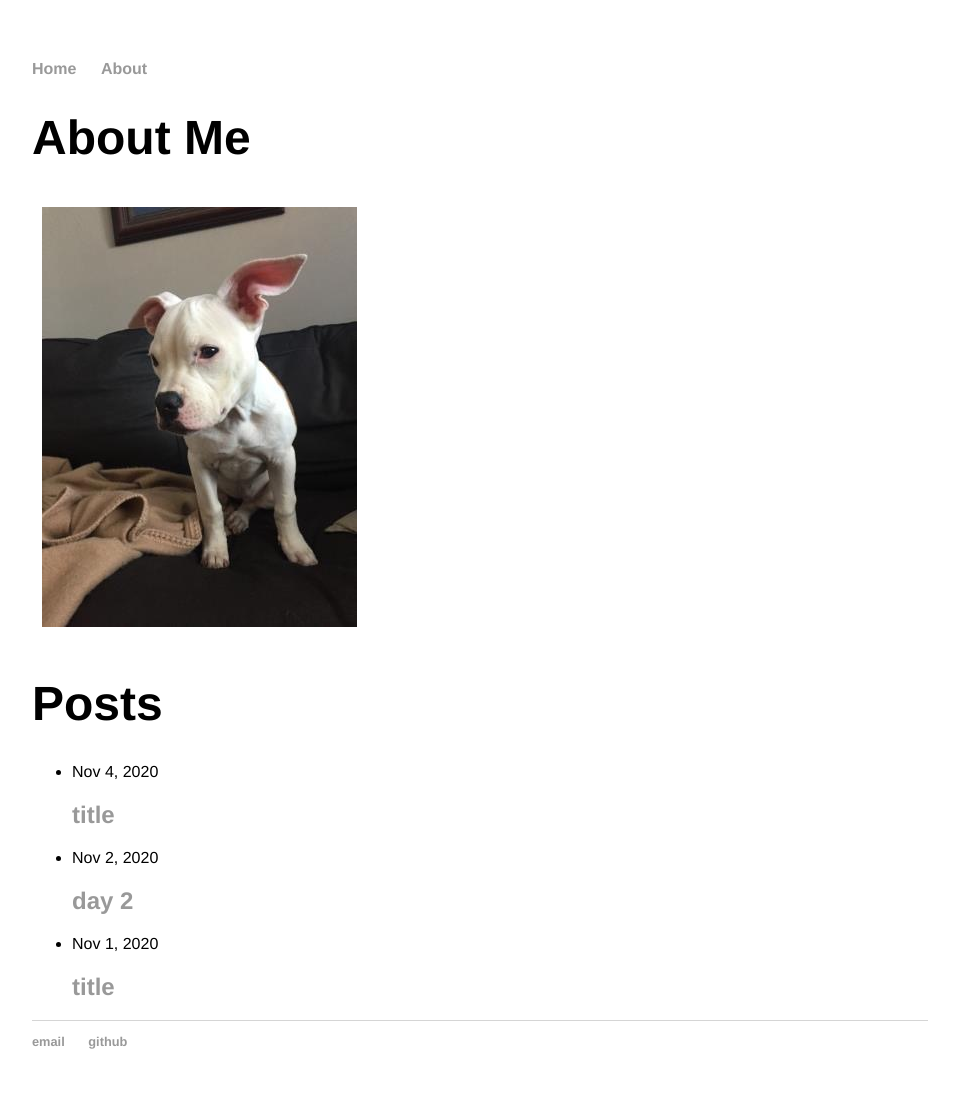
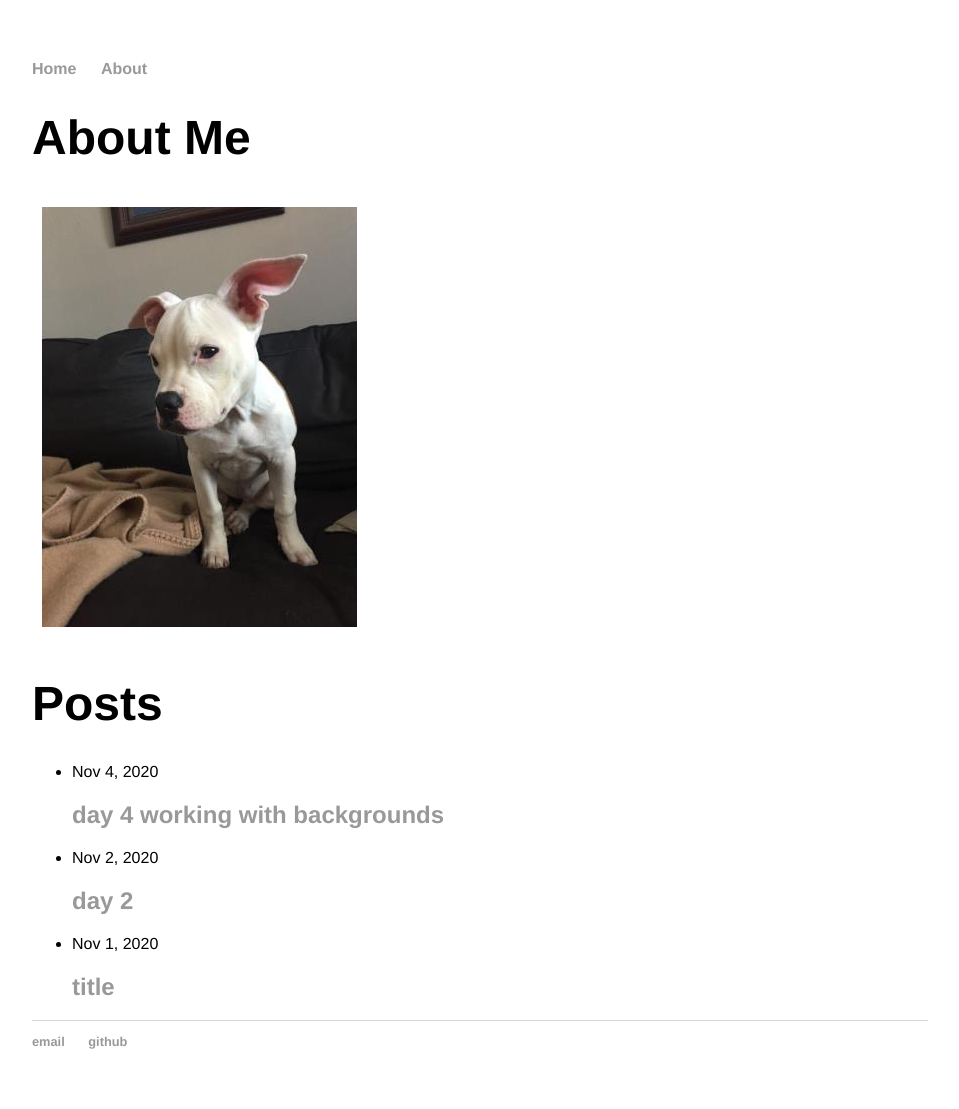
Before and after one commit to kian-mc/kian-mc.github.io, a Jekyll site: the page built from about/index.html, in a window 1280 px wide. Shown: the whole page, without its empty margins (160-1119 px from the left). Built offline with Jekyll 4.4.1, drawn with Linux system fonts in a browser that asks for light colours.

Commit message:
Update 2020-11-04-game-dev.md

```diff
--- a/_posts/2020-11-04-game-dev.md
+++ b/_posts/2020-11-04-game-dev.md
@@ -1,5 +1,5 @@
 ---
-title: title
+title: day 4 working with backgrounds
 author: kian
 ---
 Some details here.
```
